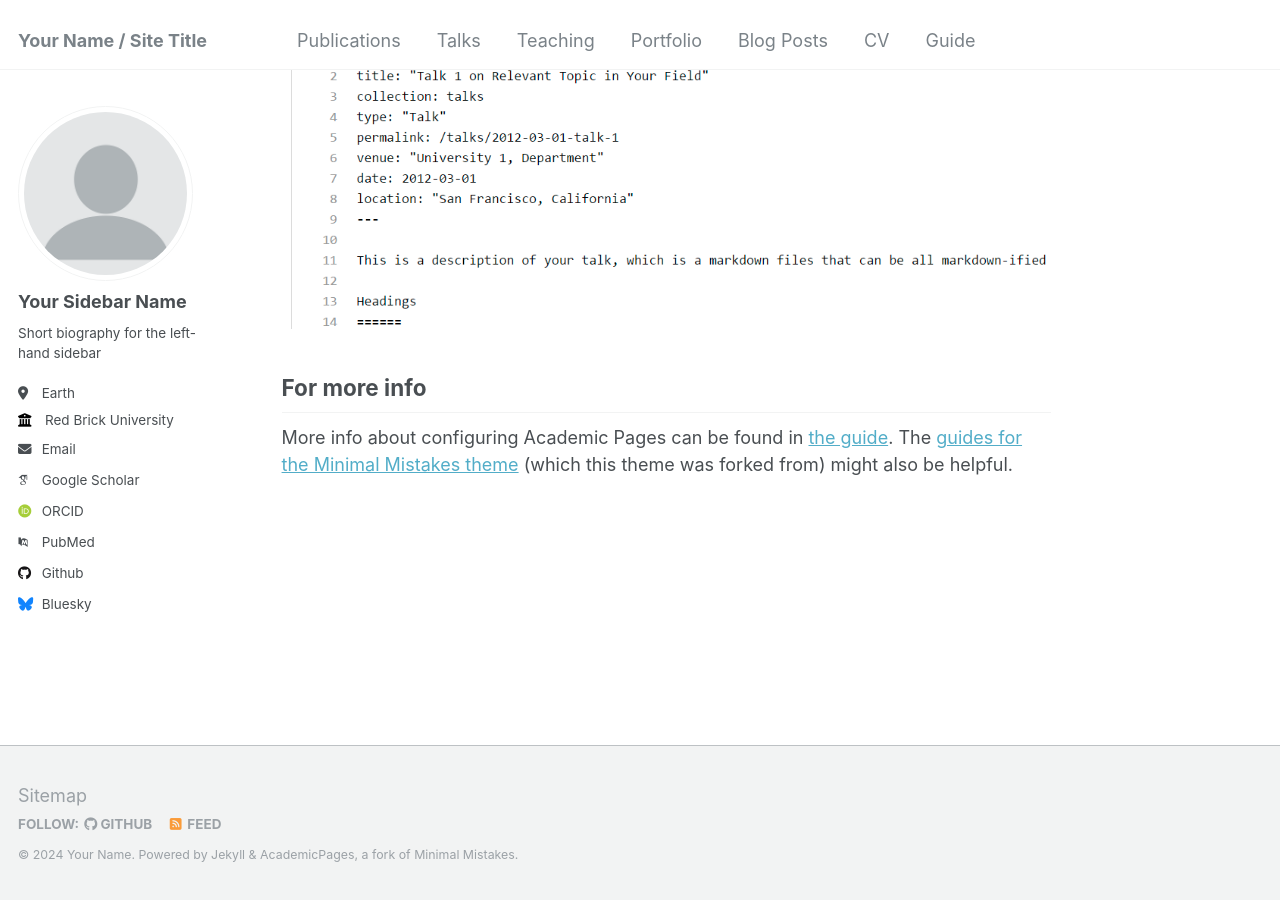
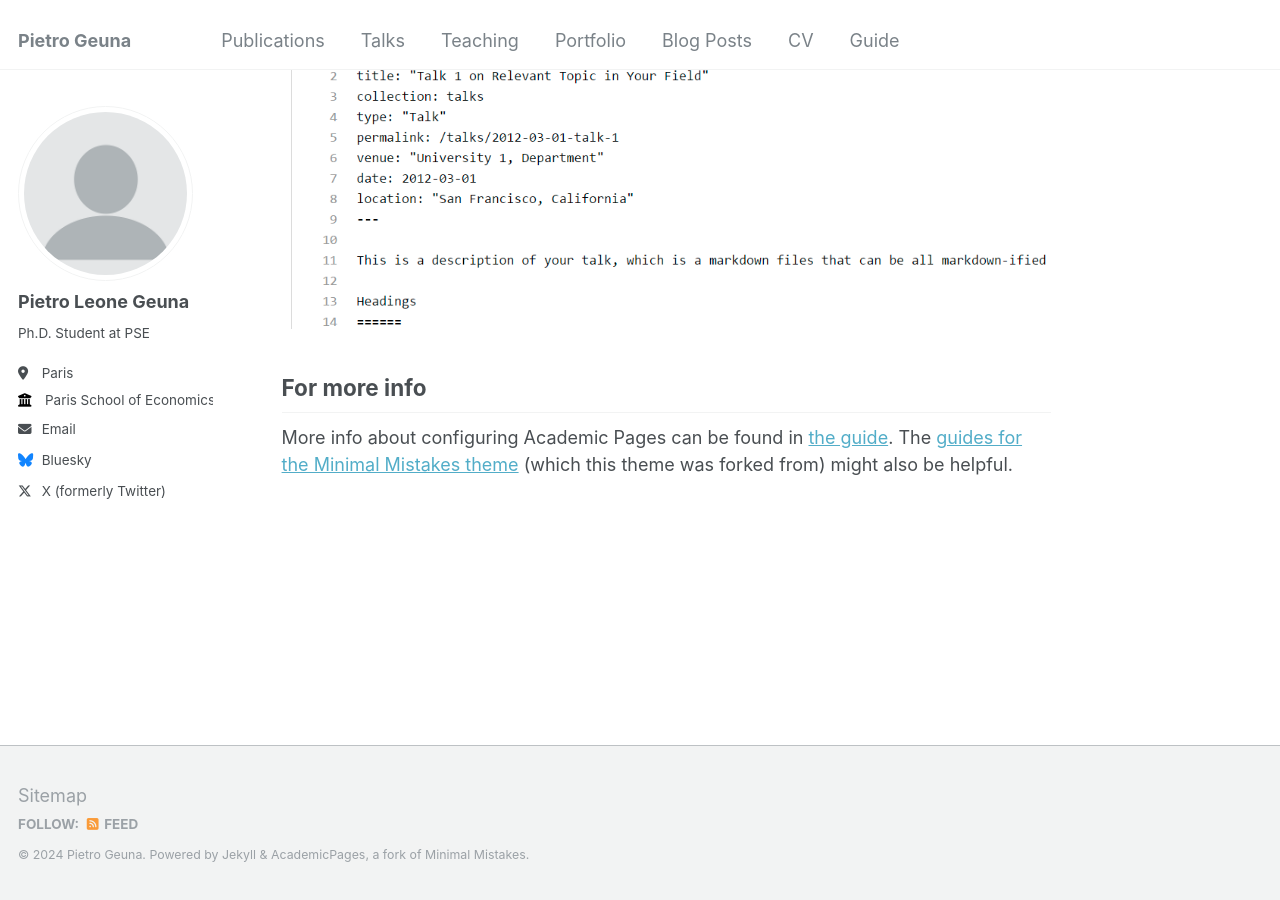
Before and after one commit to pietro-geuna/pietrogeuna, a Jekyll site: the page built from _pages/about.md, in a window 1280 px wide and 900 px high, scrolled down 2660 px. Built offline with Jekyll 4.4.1, drawn with Linux system fonts in a browser that asks for light colours; some web fonts are replaced.

Commit message:
Update _config.yml

```diff
--- a/_config.yml
+++ b/_config.yml
@@ -8,13 +8,13 @@
 
 # Basic Site Settings
 locale                   : "en-US"
-title                    : "Your Name / Site Title"
+title                    : "Pietro Geuna"
 title_separator          : "-"
-name                     : &name "Your Name"
-description              : &description "personal description"
-url                      : https://academicpages.github.io # the base hostname & protocol for your site e.g. "https://mmistakes.github.io"
+name                     : &name "Pietro Geuna"
+description              : &description "Ph.D. Student - Paris School of Economics"
+url                      : https://pietrogeuna.github.io # the base hostname & protocol for your site e.g. "https://mmistakes.github.io"
 baseurl                  : "" # the subpath of your site, e.g. "/blog"
-repository               : "academicpages/academicpages.github.io"
+repository               : "pietro-geuna/pietrogeuna.github.io"
 
 # Site Author - The following control what appear as part of the author content on the side bar.
 #               If a field is blank the icon and link will not appear, otherwise it will be shown.
@@ -22,33 +22,19 @@ repository               : "academicpages/academicpages.github.io"
 author:
   # Biographic information
   avatar           : "profile.png"
-  name             : "Your Sidebar Name"
+  name             : "Pietro Leone Geuna"
   pronouns         : # example: "she/her"
-  bio              : "Short biography for the left-hand sidebar"
-  location         : "Earth"
-  employer         : "Red Brick University"
+  bio              : "Ph.D. Student at PSE"
+  location         : "Paris"
+  employer         : "Paris School of Economics"
   uri              : # URL
-  email            : "none@example.org"
+  email            : "pietro.geuna@psemail.eu"
 
-  # Academic websites
-  arxiv            : # URL - Update with the correct link to your profile
-  googlescholar    : "https://scholar.google.com/citations?user=PS_CX0AAAAAJ"
-  impactstory      : # URL
-  orcid            : "http://orcid.org/yourorcidurl"
-  semantic         : # URL
-  pubmed           : "https://www.ncbi.nlm.nih.gov/pubmed/?term=john+snow"
-  researchgate     : # URL
 
-  # Repositories and software development
-  bitbucket        : # Username - Update with your username on the site
-  codepen          : # Username
-  dribbble         : # Username
-  github           : "academicpages"
-  kaggle           : # Username
-  stackoverflow    : # User number or user number and name (i.e., use "1" or "1/jeff-atwood")
+
 
   # Social media
-  bluesky          : "bsky.app" # Replace this with you Bluesky username
+  bluesky          : "@pgeuna.bsky.social" # Replace this with you Bluesky username
   facebook         : # Username
   flickr           : # Username
   foursquare       : # Username
@@ -65,7 +51,7 @@ author:
   steam            : # Username
   telegram         : # URL
   tumblr           : # Username
-  twitter          : # Username for X / Twitter
+  twitter          : pietrogeuna
   vine             : # Username
   weibo            : # Username
   wikipedia        : # Username
```
